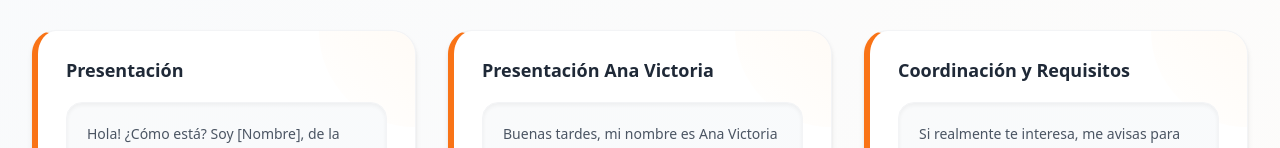
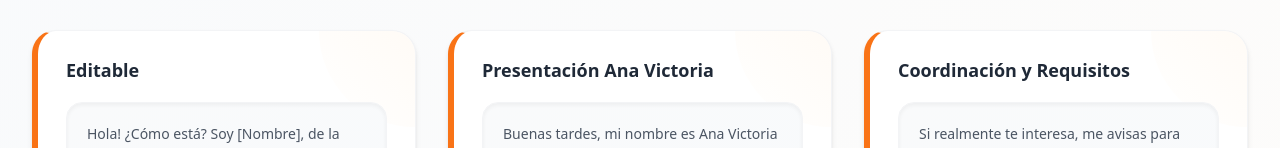
Before and after one commit to housebrokerschile-hash/sistema-de-env-os, a React (Vite) app: page / in a window 1280 px wide. Shown: the part 459-607 px from the top of the page. Built offline with nearby package versions, Linux system fonts and the light colour scheme.

Commit message:
Update App.jsx

```diff
--- a/App.jsx
+++ b/App.jsx
@@ -223,7 +223,7 @@ function App() {
   const templates = [
     {
       id: '1',
-      title: 'Presentación',
+      title: 'Editable',
       category: 'Correos',
       content: `Hola! ¿Cómo está? Soy [Nombre_Ejecutivo], de la corredora SANTAMARIA. Nos llegó un correo tuyo consultando por la siguiente propiedad:`
     },
```
